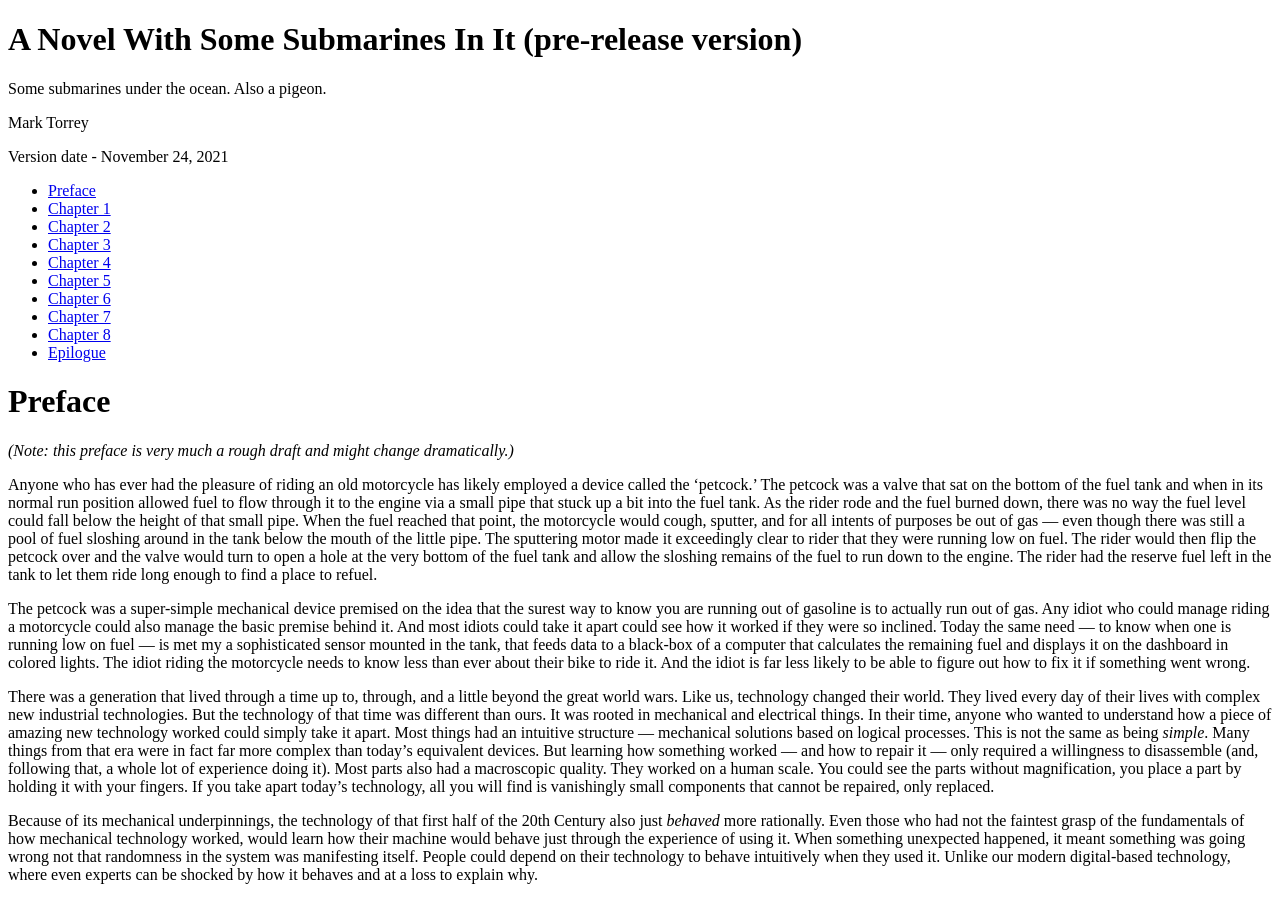
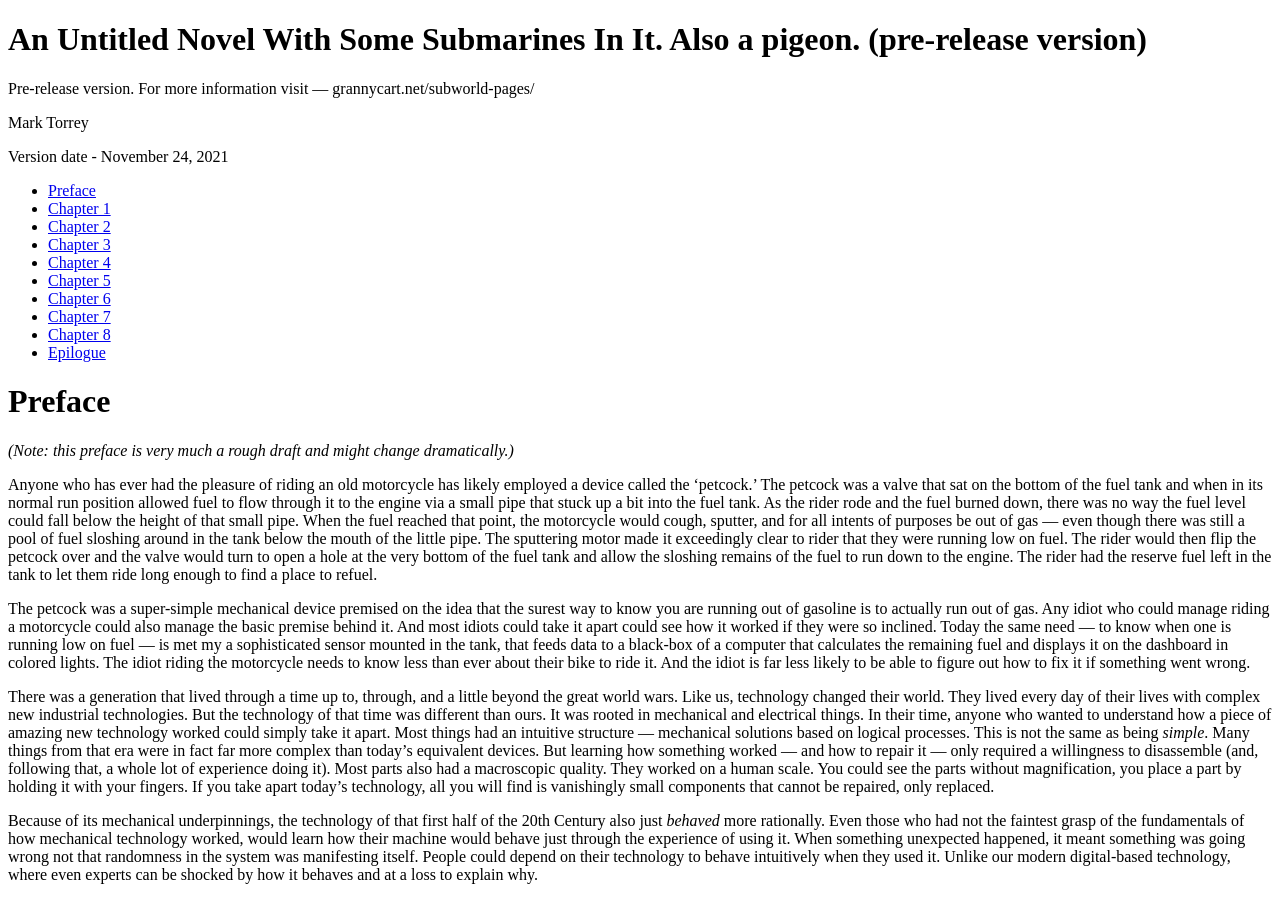
Before and after one commit to grannycart/by-sound-alone, a Jekyll site: the page content/Subworldbook1.html, which Jekyll copies as it is, in a window 1280 px wide and 900 px high. Built offline with Jekyll 4.4.1, drawn with Linux system fonts in a browser that asks for light colours.

Commit message:
updated html version

```diff
--- a/content/Subworldbook1.html
+++ b/content/Subworldbook1.html
@@ -5,7 +5,7 @@
   <meta name="generator" content="pandoc" />
   <meta name="viewport" content="width=device-width, initial-scale=1.0, user-scalable=yes" />
   <meta name="author" content="Mark Torrey" />
-  <title>A Novel With Some Submarines In It (pre-release version)</title>
+  <title>An Untitled Novel With Some Submarines In It. Also a pigeon. (pre-release version)</title>
   <style type="text/css">
       code{white-space: pre-wrap;}
       span.smallcaps{font-variant: small-caps;}
@@ -15,8 +15,8 @@
 </head>
 <body>
 <header>
-<h1 class="title">A Novel With Some Submarines In It (pre-release version)</h1>
-<p class="subtitle">Some submarines under the ocean. Also a pigeon.</p>
+<h1 class="title">An Untitled Novel With Some Submarines In It. Also a pigeon. (pre-release version)</h1>
+<p class="subtitle">Pre-release version. For more information visit — grannycart.net/subworld-pages/</p>
 <p class="author">Mark Torrey</p>
 <p class="date">Version date - November 24, 2021</p>
 </header>
```
Also changed, not shown: index.md (+1 -1 lines).
